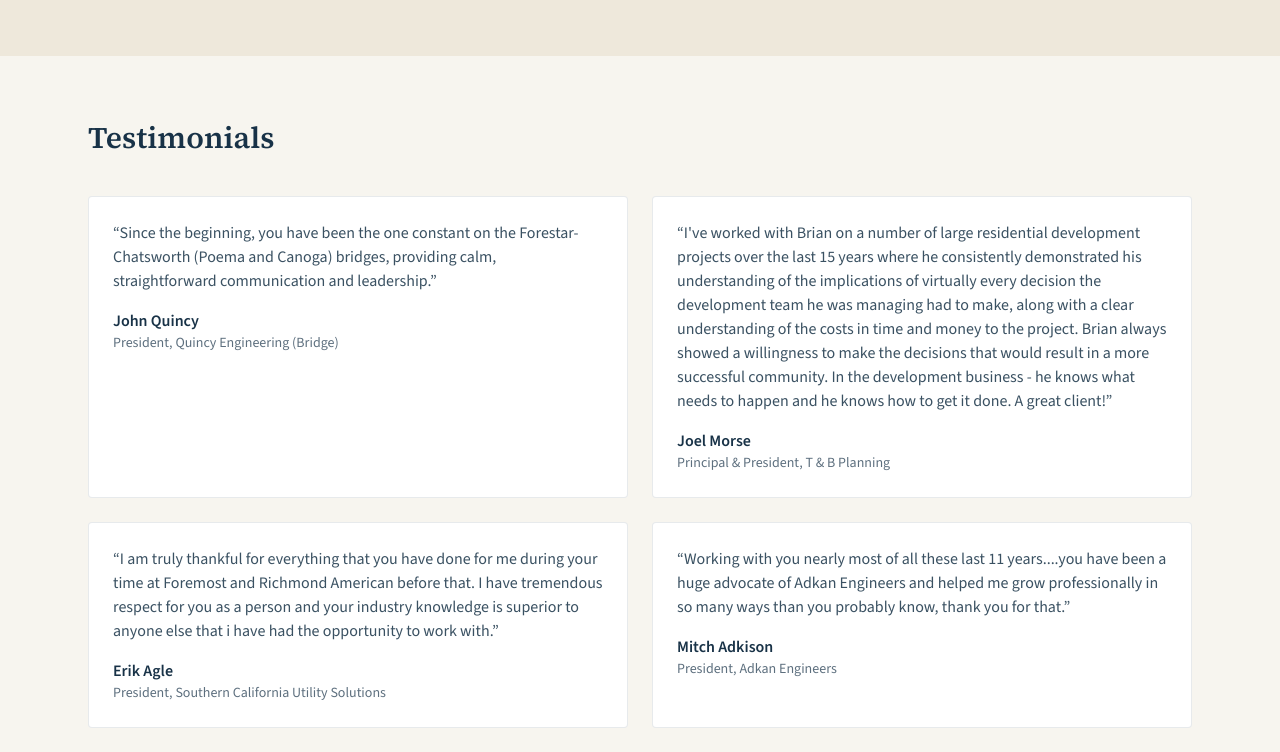
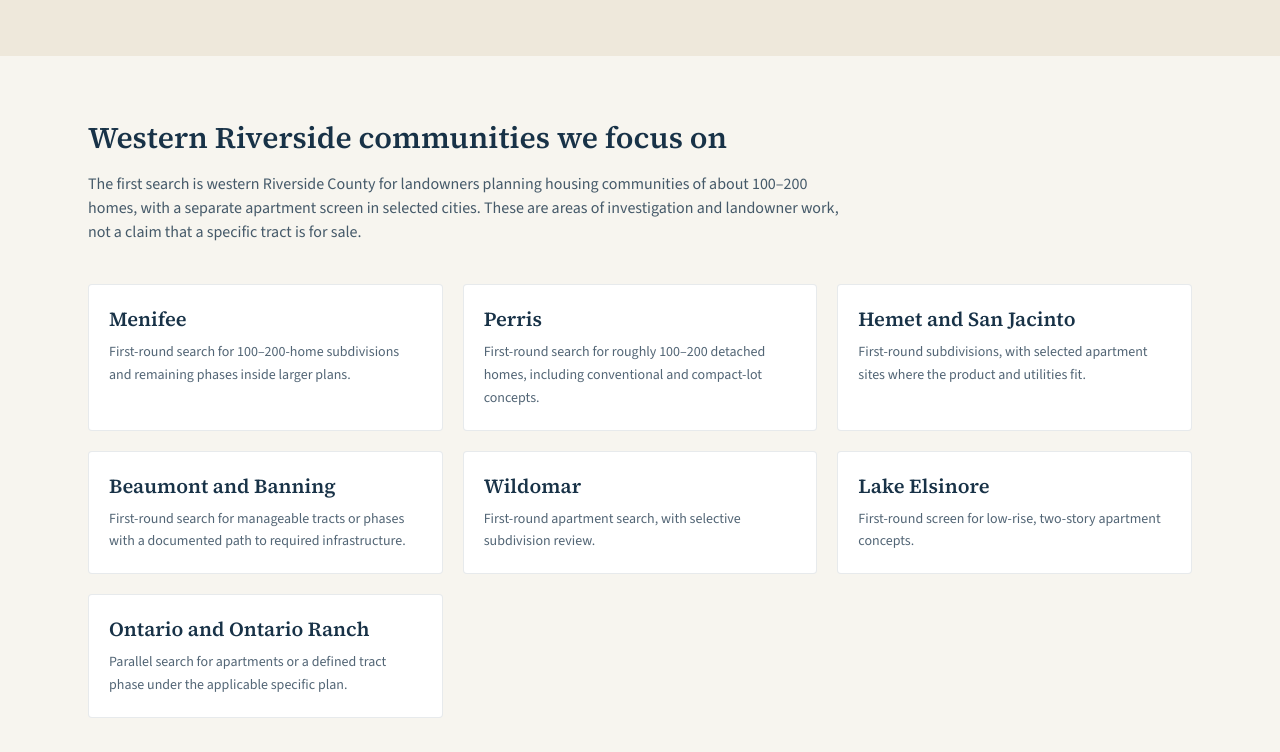
Before and after one commit to markkendrick/Brian-Woods, a Next.js app: page / in a window 1280 px wide. Shown: the part 3620-4372 px from the top of the page. Built offline with nearby package versions, Linux system fonts and the light colour scheme; no server answers.

Commit message:
No thin city pages. Winchester / French Valley stay conditional. The examples in the report are treated as scale precedents, not properties for sale

```diff
--- a/src/app/page.tsx
+++ b/src/app/page.tsx
@@ -11,6 +11,7 @@ import {
   services,
   testimonials,
 } from "@/data/content";
+import { firstRoundAreas } from "@/data/service-areas";
 import { faqSchema } from "@/lib/schema";
 import { buildMetadata } from "@/lib/seo";
 import { formatPhoneDisplay, phoneTelHref, site } from "@/lib/site";
@@ -203,6 +204,26 @@ export default function HomePage() {
       </section>
 
       <section className="mx-auto max-w-6xl px-4 py-16 sm:px-6">
+        <h2 className="font-display text-3xl font-semibold">
+          Western Riverside communities we focus on
+        </h2>
+        <p className="mt-4 max-w-3xl text-navy/80">
+          The first search is western Riverside County for landowners planning
+          housing communities of about 100–200 homes, with a separate apartment
+          screen in selected cities. These are areas of investigation and
+          landowner work, not a claim that a specific tract is for sale.
+        </p>
+        <ul className="mt-10 grid gap-5 sm:grid-cols-2 lg:grid-cols-3">
+          {firstRoundAreas.map((area) => (
+            <li key={area.name} className="rounded-sm border border-navy/10 bg-paper p-5">
+              <h3 className="font-display text-xl font-semibold">{area.name}</h3>
+              <p className="mt-2 text-sm leading-relaxed text-navy/75">{area.summary}</p>
+            </li>
+          ))}
+        </ul>
+      </section>
+
+      <section className="mx-auto max-w-6xl px-4 py-16 sm:px-6">
         <h2 className="font-display text-3xl font-semibold">Testimonials</h2>
         <ul className="mt-10 grid gap-6 lg:grid-cols-2">
           {testimonials.map((item) => (
--- /dev/null
+++ b/src/data/service-areas.ts
@@ -0,0 +1,65 @@
+export type AreaRound = "first" | "conditional" | "secondary";
+
+export const serviceAreas = [
+  {
+    name: "Menifee",
+    round: "first",
+    focus: "subdivision",
+    summary:
+      "First-round search for 100–200-home subdivisions and remaining phases inside larger plans.",
+  },
+  {
+    name: "Perris",
+    round: "first",
+    focus: "subdivision",
+    summary:
+      "First-round search for roughly 100–200 detached homes, including conventional and compact-lot concepts.",
+  },
+  {
+    name: "Hemet and San Jacinto",
+    round: "first",
+    focus: "both",
+    summary:
+      "First-round subdivisions, with selected apartment sites where the product and utilities fit.",
+  },
+  {
+    name: "Beaumont and Banning",
+    round: "first",
+    focus: "subdivision",
+    summary:
+      "First-round search for manageable tracts or phases with a documented path to required infrastructure.",
+  },
+  {
+    name: "Wildomar",
+    round: "first",
+    focus: "apartment",
+    summary: "First-round apartment search, with selective subdivision review.",
+  },
+  {
+    name: "Lake Elsinore",
+    round: "first",
+    focus: "apartment",
+    summary: "First-round screen for low-rise, two-story apartment concepts.",
+  },
+  {
+    name: "Ontario and Ontario Ranch",
+    round: "first",
+    focus: "both",
+    summary:
+      "Parallel search for apartments or a defined tract phase under the applicable specific plan.",
+  },
+  {
+    name: "Winchester and French Valley",
+    round: "conditional",
+    focus: "subdivision",
+    summary:
+      "Conditional only. Review sites with existing adopted rights, not proposals that still need a plan change.",
+  },
+] as const satisfies readonly {
+  name: string;
+  round: AreaRound;
+  focus: "subdivision" | "apartment" | "both";
+  summary: string;
+}[];
+
+export const firstRoundAreas = serviceAreas.filter((area) => area.round === "first");
```
Also changed, not shown: 4 other files (tests, documents, lock files or other folders).
